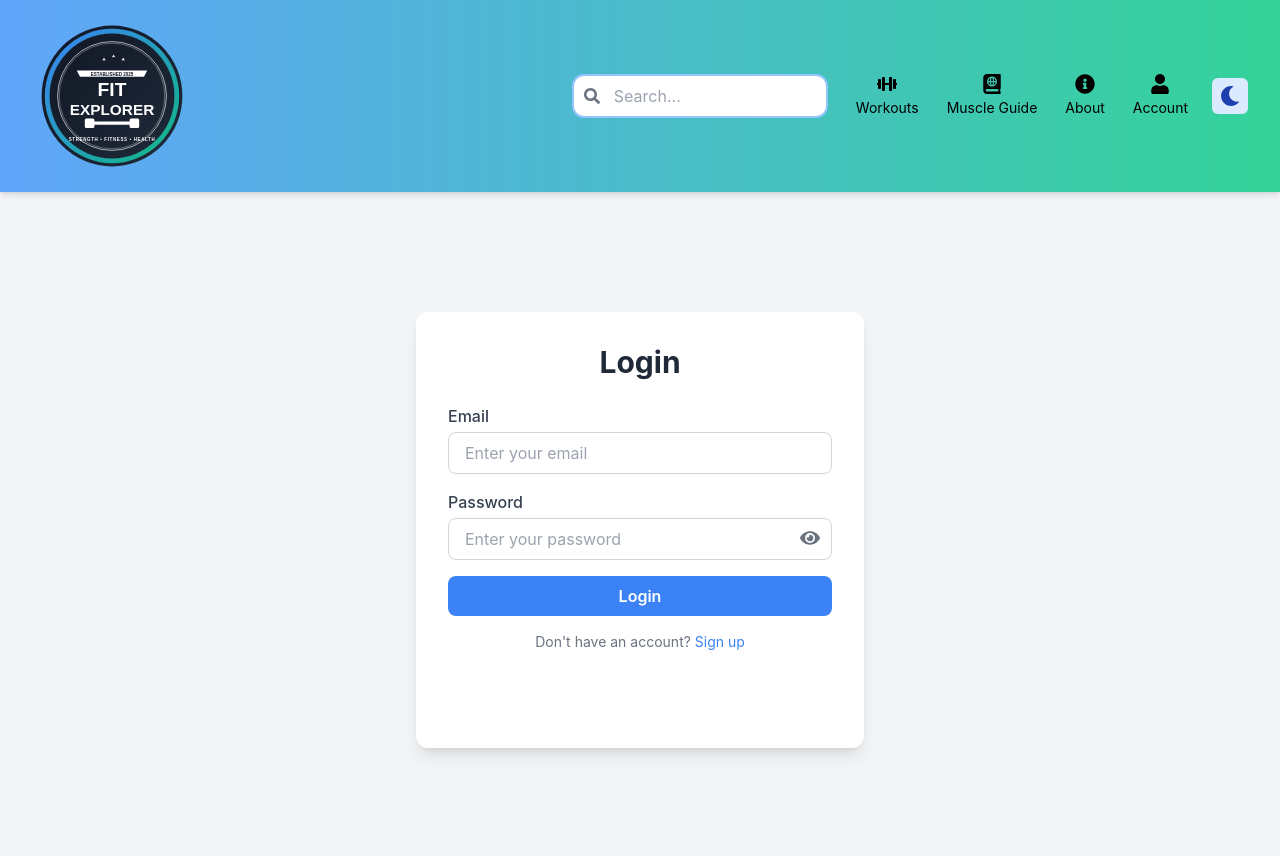
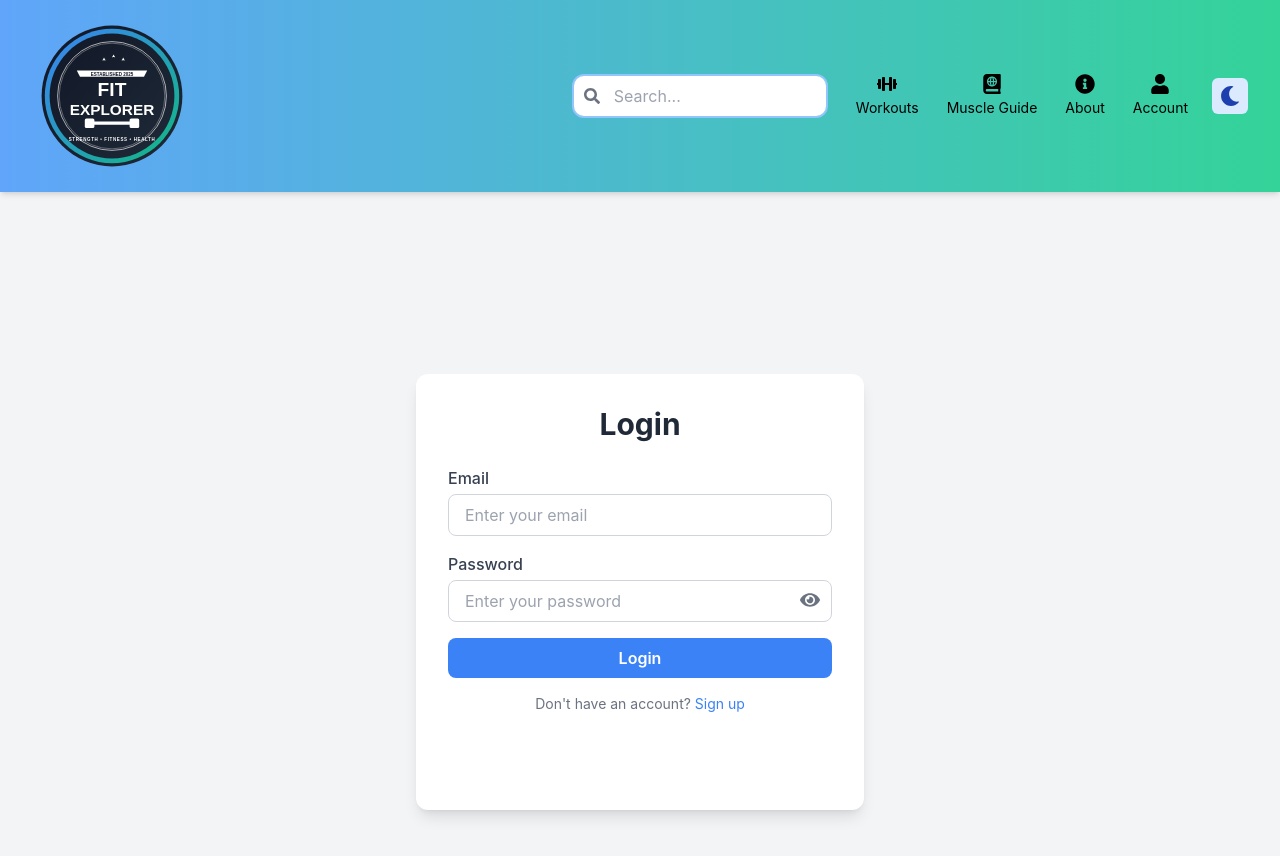
Before and after one commit to Chia213/FitExplorer, a React (Vite) app in the folder frontend/: page /login in a window 1280 px wide. Shown: the top 856 px of the page. Built offline with nearby package versions, Linux system fonts and the light colour scheme.

Commit message:
remade poistion

```diff
--- a/frontend/src/pages/Login.jsx
+++ b/frontend/src/pages/Login.jsx
@@ -75,8 +75,8 @@ function Login() {
   };
 
   return (
-    <div className="min-h-screen flex items-start justify-center bg-gray-100 dark:bg-gray-900 p-4 pt-20">
-      <div className="bg-white dark:bg-gray-800 p-8 rounded-xl shadow-lg w-full max-w-md mx-auto text-gray-900 dark:text-gray-100 mt-10">
+    <div className="min-h-screen flex items-center justify-center bg-gray-100 dark:bg-gray-900 p-4">
+      <div className="bg-white dark:bg-gray-800 p-8 rounded-xl shadow-lg w-full max-w-md mx-auto text-gray-900 dark:text-gray-100">
         <h1 className="text-3xl font-bold text-center text-gray-800 dark:text-gray-100 mb-6">
           Login
         </h1>
```
Also changed, not shown: frontend/src/assets/gym-logo.svg (deleted).
